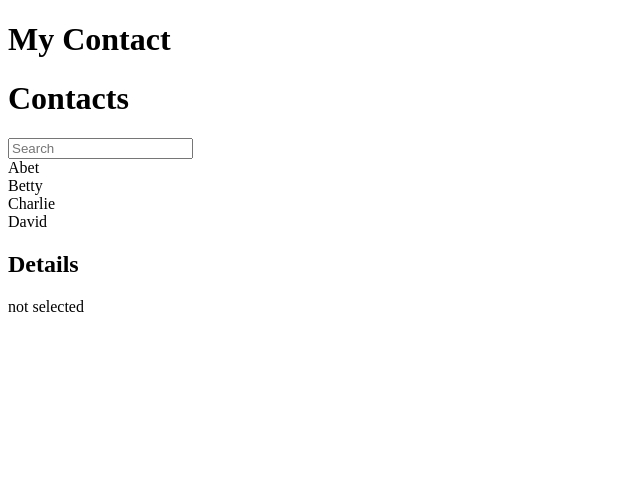
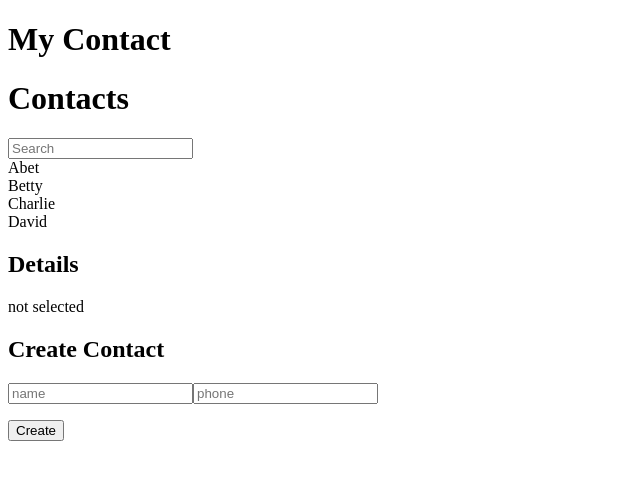
Before and after one commit to DongbeenSeo/TIL, a React (Vite) app in the folder React/react-parcel-demo/: page / in a window 1280 px wide. Shown: the top 480 px of the page, without its empty margins (0-640 px from the left). Built offline with nearby package versions, Linux system fonts and the light colour scheme.

Commit message:
add function to create Contact data

```diff
--- a/React/react-parcel-demo/package.json
+++ b/React/react-parcel-demo/package.json
@@ -13,7 +13,9 @@
   "author": "",
   "license": "ISC",
   "dependencies": {
+    "prop-types": "^15.6.2",
     "react": "^16.4.1",
+    "react-addons-update": "^15.6.2",
     "react-dom": "^16.4.1"
   },
   "devDependencies": {
--- a/React/react-parcel-demo/src/components/Contact.js
+++ b/React/react-parcel-demo/src/components/Contact.js
@@ -1,6 +1,9 @@
 import React from "react";
+import update from "react-addons-update";
+
 import ContactInfo from "./ContectInfo.js";
 import ContactDetail from "./ContactDetail.js";
+import ContactCreate from "./ContactCreate.js";
 
 export default class Contact extends React.Component {
   constructor(props) {
@@ -29,6 +32,9 @@
     };
     this.handleChange = this.handleChange.bind(this);
     this.handleClick = this.handleClick.bind(this);
+    this.handleCreate = this.handleCreate.bind(this);
+    this.handleRemove = this.handleRemove.bind(this);
+    this.handleEdit = this.handleEdit.bind(this);
   }
 
   handleChange(e) {
@@ -42,6 +48,31 @@
     });
   }
 
+  handleCreate(contact) {
+    this.setState({
+      contactData: update(this.state.contactData, { $push: [contact] })
+    });
+  }
+
+  handleRemove() {
+    this.setState({
+      contactData: update(this.state.contactData, {
+        $splice: [[this.state.selectedKey, 1]]
+      }),
+      selectedKey: -1
+    });
+  }
+
+  handleEdit(name, phone) {
+    this.setState({
+      contactData: update(this.state.contactData, {
+        [this.state.selectedKey]: {
+          name: { $set: name },
+          phone: { $set: phone }
+        }
+      })
+    });
+  }
   render() {
     const mapToComponents = data => {
       data.sort();
@@ -76,6 +107,7 @@
           isSelected={this.state.selectedKey != -1}
           contact={this.state.contactData[this.state.selectedKey]}
         />
+        <ContactCreate onCreate={this.handleCreate} />
       </React.Fragment>
     );
   }
--- /dev/null
+++ b/React/react-parcel-demo/src/components/ContactCreate.js
@@ -0,0 +1,70 @@
+import React, { Component } from "react";
+import propTypes from "prop-types";
+
+import Contact from "./Contact";
+
+export default class ContactCreate extends Component {
+  constructor(props) {
+    super(props);
+    this.state = {
+      name: "",
+      phone: ""
+    };
+    this.handleChange = this.handleChange.bind(this);
+    this.handleClick = this.handleClick.bind(this);
+  }
+
+  handleChange(e) {
+    let nextState = {};
+    nextState[e.target.name] = e.target.value;
+    console.log(nextState);
+    this.setState(nextState);
+  }
+
+  handleClick() {
+    const contact = {
+      name: this.state.name,
+      phone: this.state.phone
+    };
+    this.props.onCreate(contact);
+
+    this.setState({
+      name: "",
+      phone: ""
+    });
+  }
+  render() {
+    return (
+      <React.Fragment>
+        <h2>Create Contact</h2>
+        <p>
+          <input
+            type="text"
+            name="name"
+            placeholder="name"
+            value={this.state.name}
+            onChange={this.handleChange}
+          />
+          <input
+            type="text"
+            name="phone"
+            placeholder="phone"
+            value={this.state.phone}
+            onChange={this.handleChange}
+          />
+        </p>
+        <button onClick={this.handleClick}>Create</button>
+      </React.Fragment>
+    );
+  }
+}
+
+ContactCreate.propTypes = {
+  onCreate: propTypes.func
+};
+
+ContactCreate.defaultProps = {
+  onCreate: () => {
+    console.log("onCreate not defined");
+  }
+};
```
Also changed, not shown: 1 other file (tests, documents, lock files or other folders).
